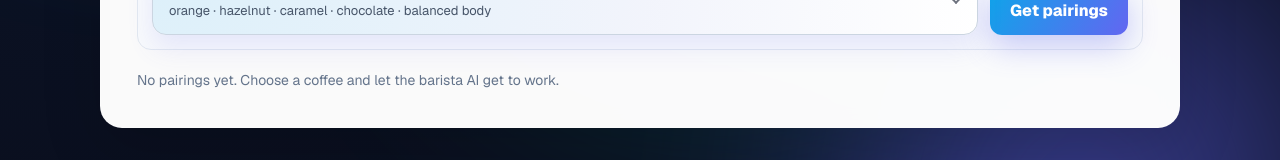
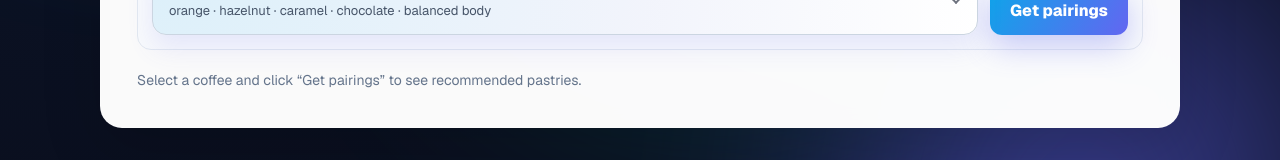
Before and after one commit to AIDeveloper0/ai-coffee, a Next.js app: page / in a window 1280 px wide. Shown: the part 567-727 px from the top of the page. Built offline with nearby package versions, Linux system fonts and the light colour scheme.

Commit message:
Polish empty state copy for pairings

```diff
--- a/app/CoffeePairingPage.tsx
+++ b/app/CoffeePairingPage.tsx
@@ -168,7 +168,7 @@ export default function CoffeePairingPage() {
 
           {!isLoading && pairings.length === 0 && !error && (
             <p className={styles.muted}>
-              No pairings yet. Choose a coffee and let the barista AI get to work.
+              Select a coffee and click “Get pairings” to see recommended pastries.
             </p>
           )}
 
```
